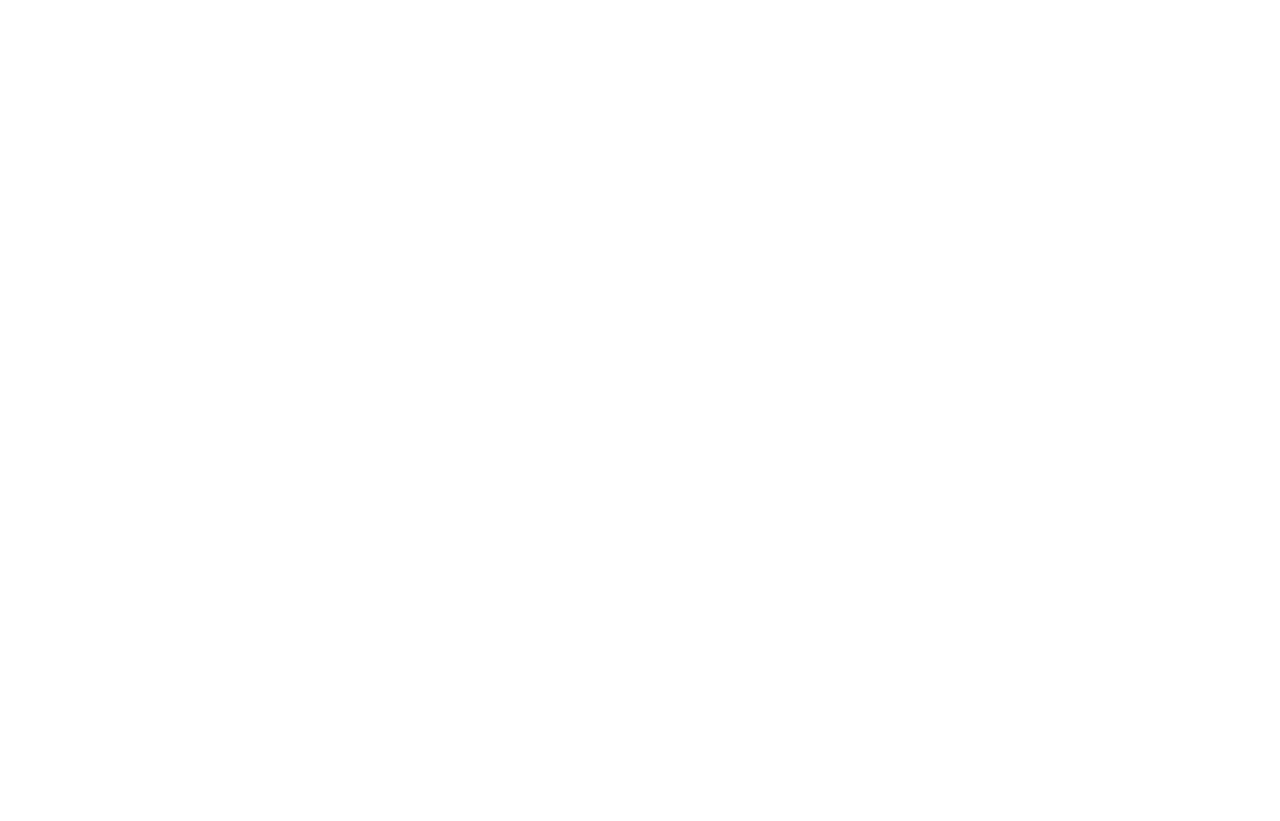
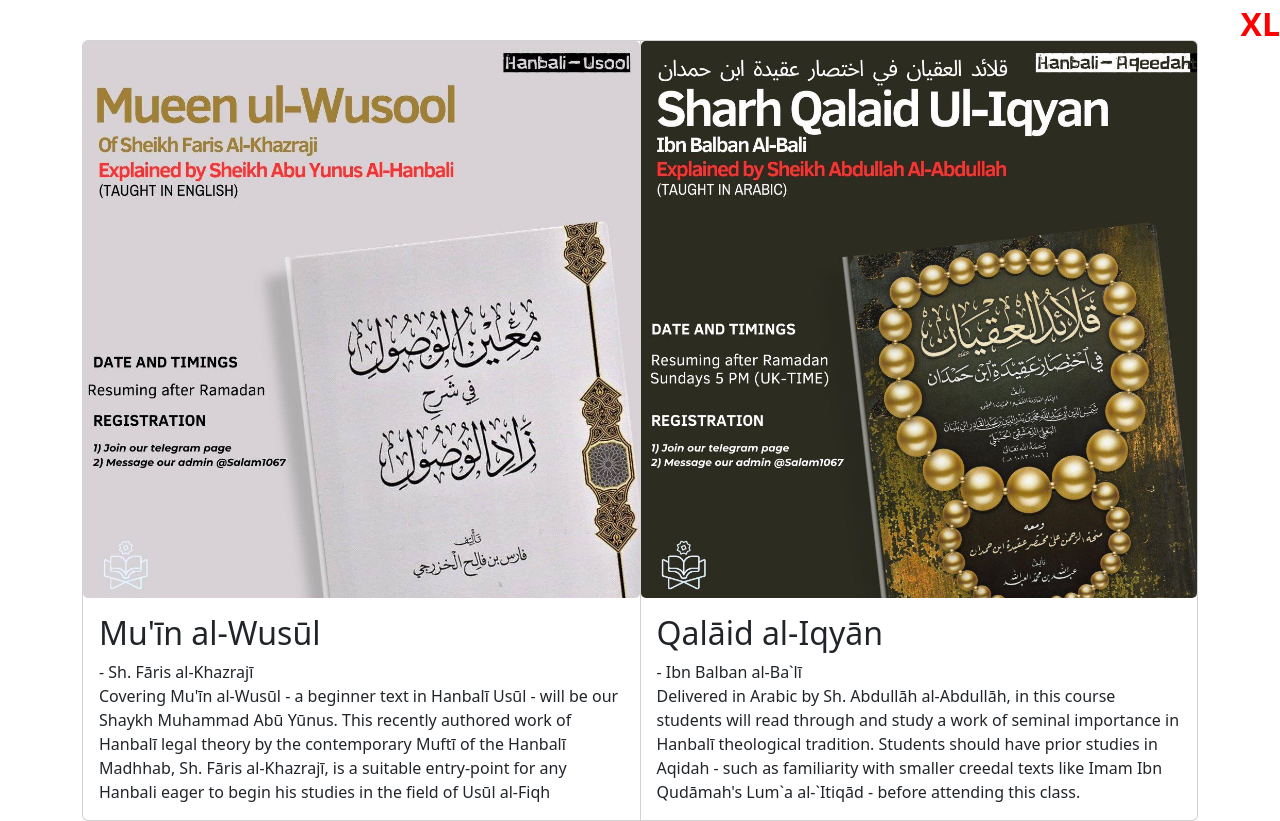
Before and after one commit to concaticus/shaq_inst, a plain HTML site: page index.html in a window 1280 px wide. Before the commit the page ends 800 px from the top, so only its background shows below. Drawn offline with nearby package versions, Linux system fonts and the light colour scheme.

Commit message:
Gaining familiarity with slide-deck

```diff
--- a/index.html
+++ b/index.html
@@ -8,16 +8,43 @@
 
     <title>Shaykh Abd al-Qadir al-Jilani Institute for Islamic Sciences</title>
 
-    <!-- Bootstrap + JS  -->
+    <!-- Bootstrap + JS + CSS -->
     <link href="https://cdn.jsdelivr.net/npm/bootstrap@5.3.3/dist/css/bootstrap.min.css" rel="stylesheet" integrity="sha384-QWTKZyjpPEjISv5WaRU9OFeRpok6YctnYmDr5pNlyT2bRjXh0JMhjY6hW+ALEwIH" crossorigin="anonymous">
     <script defer src="https://cdn.jsdelivr.net/npm/bootstrap@5.3.3/dist/js/bootstrap.bundle.min.js" integrity="sha384-YvpcrYf0tY3lHB60NNkmXc5s9fDVZLESaAA55NDzOxhy9GkcIdslK1eN7N6jIeHz" crossorigin="anonymous"></script>
+    <link rel="stylesheet" href="styles.css">
 </head>
 
 <body>
 
     <div class="container">
-        <div class="row">
-
+        <!-- card practice: card class, then body inside-->
+                <!-- card practice: card class, then body inside-->
+                <!-- card group to collect all cards together - others are nested inside-->
+        <div class="card-group">
+            <div class="card" style = "width: 300px;">
+                <!-- <h3 class="card-body">Hanbalī Usūl</h3> -->
+                <img class="card-img" src = "assets/Hanbali_Usul.jpg" />
+                        <!-- card-body makes more padded-->
+                        <div class="card-body">
+                            <h2 class="card-title">Mu'īn al-Wusūl</h2>
+                            <span class="card-subtitle">- Sh. Fāris al-Khazrajī</span>
+                            <div class="card-text">
+                            Covering Mu'īn al-Wusūl - a beginner text in Hanbalī Usūl - will be our Shaykh Muhammad Abū Yūnus. This recently authored work of Hanbalī legal theory by the contemporary Muftī of the Hanbalī Madhhab, Sh. Fāris al-Khazrajī, is a suitable entry-point for any Hanbali eager to begin his studies in the field of Usūl al-Fiqh
+                            </div>
+                        </div>
+            </div>
+            <div class="card" style = "width: 300px;">
+                <!-- <h3 class="card-body">Hanbalī Aqīdah</h3> -->
+                <img class="card-img" src = "assets/qalaidarabic.jpg" />
+                        <!-- card-body makes more padded-->
+                        <div class="card-body">
+                            <h2 class="card-title">Qalāid al-Iqyān</h2>
+                            <span class="card-subtitle">- Ibn Balban al-Ba`lī</span>
+                            <div class="card-text">
+                            Delivered in Arabic by Sh. Abdullāh al-Abdullāh, in this course students will read through and study a work of seminal importance in Hanbalī theological tradition. Students should have prior studies in Aqidah - such as familiarity with smaller creedal texts like Imam Ibn Qudāmah's Lum`a al-`Itiqād - before attending this class.
+                            </div>
+                        </div>
+            </div>
         </div>
     </div>
 
--- /dev/null
+++ b/styles.css
@@ -0,0 +1,51 @@
+body {
+    margin-top: 40px; /* This margin just makes the text easier to read. You can remove it if you want since it can mess with your other styles. */
+  }
+
+  body::before {
+    content: "XS";
+    color: red;
+    font-size: 2rem;
+    font-weight: bold;
+    position: fixed;
+    top: 0;
+    right: 0;
+  }
+
+  /* This box class is purely used for explaining how the bootstrap grid system works. */
+  .box {
+    background-color: lightblue;
+    border: 1px solid blue;
+    min-height: 50px;
+    font-size: 2rem;
+  }
+
+  @media (min-width: 576px) {
+    body::before {
+      content: "SM";
+    }
+  }
+
+  @media (min-width: 768px) {
+    body::before {
+      content: "MD";
+    }
+  }
+
+  @media (min-width: 992px) {
+    body::before {
+      content: "LG";
+    }
+  }
+
+  @media (min-width: 1200px) {
+    body::before {
+      content: "XL";
+    }
+  }
+
+  @media (min-width: 1400px) {
+    body::before {
+      content: "XXL";
+    }
+  }
```
Also changed, not shown: assets/Hanbali_Usul.jpg (added), assets/qalaidarabic.jpg (added), script.js (added), 1 other file.
